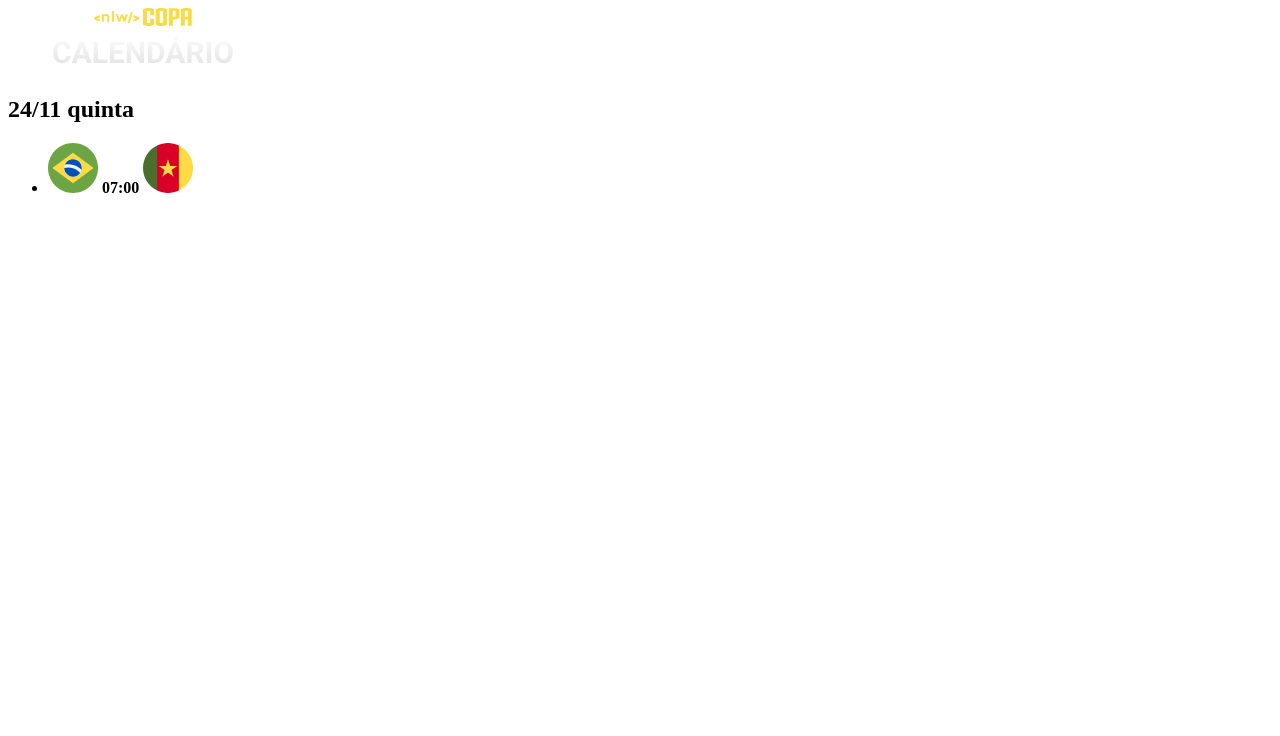
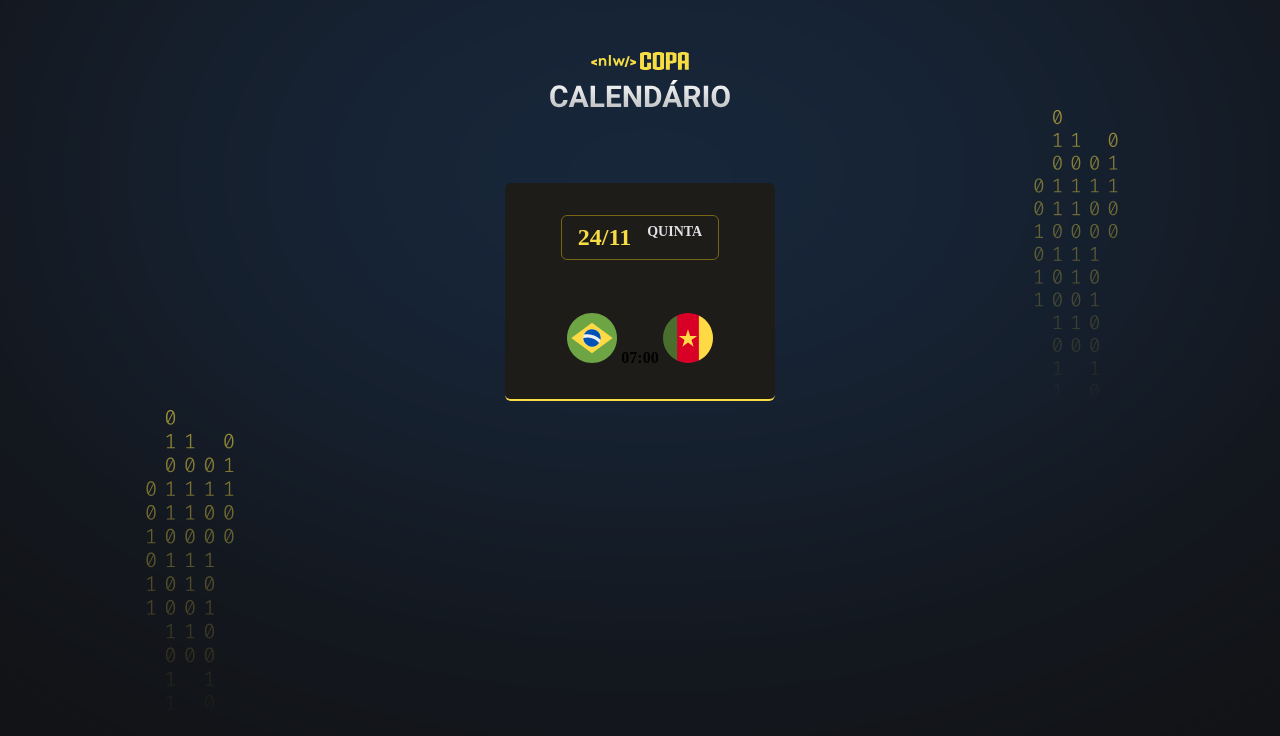
Before and after one commit to erikamattje/nlw-copa, a plain HTML site: page index.html in a window 1280 px wide. Drawn offline with Linux system fonts and the light colour scheme.

Commit message:
:up: Estilos iniciais

```diff
--- a/index.html
+++ b/index.html
@@ -4,7 +4,13 @@
         <meta charset="UTF-8">
         <meta http-equiv="X-UA-Compatible" content="IE=edge">
         <meta name="viewport" content="width=device-width, initial-scale=1.0">
-        <title>Document</title>
+        <title>Calendário de Jogos - NLW Copa</title>
+        <link rel="stylesheet" href="./style.css">
+
+        <link rel="preconnect" href="https://fonts.googleapis.com">
+        <link rel="preconnect" href="https://fonts.gstatic.com" crossorigin>
+        <link href="https://fonts.googleapis.com/css2?family=Roboto:wght@700;900&display=swap" rel="stylesheet">
+
     </head>
 
     <body>
--- /dev/null
+++ b/style.css
@@ -0,0 +1,55 @@
+* {
+  margin: 0;
+  padding: 0;
+  box-sizing: border-box;
+}
+
+ul {
+  list-style: none;
+}
+
+body {
+  background-color: #121214;
+  background-image: url(./assets/bg.svg);
+  background-position-x: center;
+  background-position-y: 55%;
+}
+
+#app {
+  width: fit-content; /*Ajusta ao conteudo da div*/
+  margin: 52px auto;
+}
+
+header {
+  margin-bottom: 63px;
+}
+
+.card {
+  padding: 32px 23px;
+  text-align: center;
+
+  background: #1d1c19;
+  border-bottom: 2px solid #f7dd43;
+  border-radius: 6px;
+}
+.card h2{
+  display: flex;
+  gap: 16px;
+  justify-content: center;
+
+  padding: 8px 16px;
+  border: 1px solid #746615;
+  border-radius: 6px;
+
+  width: fit-content;
+  margin-inline: auto;
+  margin-bottom: 53px;
+
+  color: #f7dd43;
+}
+
+.card h2 span{
+  color: #E1E1E6;
+  font-size: 14px;
+  text-transform: uppercase;
+}
```
Also changed, not shown: assets/bg.svg (added).
